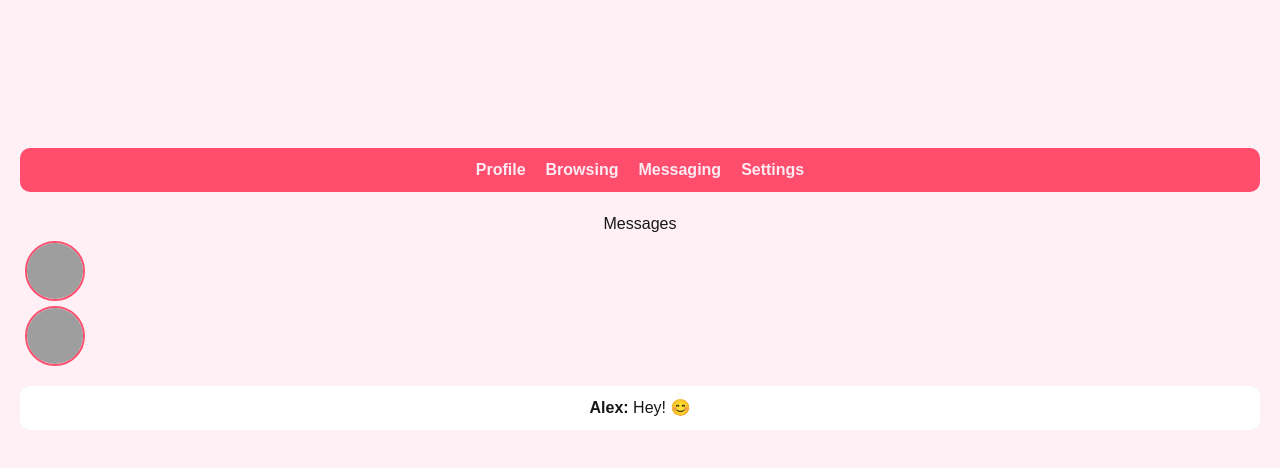
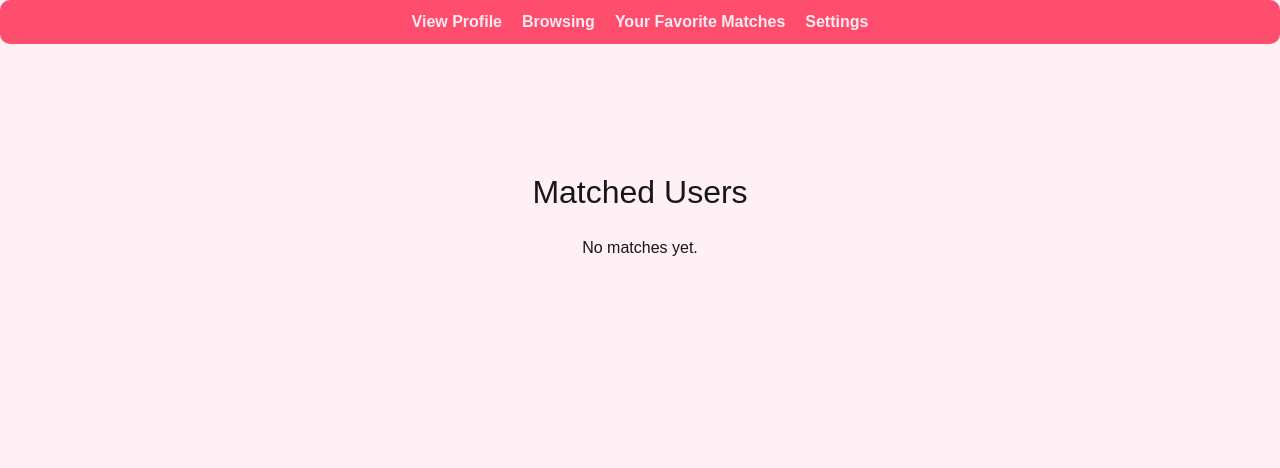
Before and after one commit to alecreates/Hackathon-2025, a Next.js app in the folder hackathon-2025/: page /messaging in a window 1280 px wide. Shown: the top 468 px of the page. Built offline with nearby package versions, Linux system fonts and the light colour scheme; grey boxes are pictures that could not be loaded.

Commit message:
More front end, nav bar editing, matches page

```diff
--- a/hackathon-2025/src/components/Browsing.module.css
+++ b/hackathon-2025/src/components/Browsing.module.css
@@ -64,6 +64,10 @@ transition: 0.3s;
 }
 
 .navbar {
+  position: fixed;
+  top: 0;           /* Keeps the navbar at the very top */
+  left: 0;
+  width: 100%;
   display: flex;
   justify-content: center;
   gap: 20px;
--- a/hackathon-2025/src/components/Messaging.module.css
+++ b/hackathon-2025/src/components/Messaging.module.css
@@ -27,6 +27,10 @@
   }
 
   .navbar {
+    position: fixed;
+  top: 0;           /* Keeps the navbar at the very top */
+  left: 0;
+  width: 100%;
   display: flex;
   justify-content: center;
   gap: 20px;
@@ -45,3 +49,63 @@
   .navbar a:hover {
     text-decoration: underline;
   }
+
+  /* Container for the matches page */
+.matchesContainer {
+  padding: 20px;
+  text-align: center;
+}
+
+/* Title of the page */
+.title {
+  font-size: 2rem;
+  margin-bottom: 20px;
+}
+
+/* Container for all cards */
+.cardContainer {
+  display: grid;
+  grid-template-columns: repeat(auto-fill, minmax(250px, 1fr)); /* Responsive grid layout */
+  gap: 20px;
+  justify-items: center;
+}
+
+/* Individual card styling */
+.card {
+  margin: 0 auto;
+  background-color: #fff;
+  border: 1px solid #ddd;
+  border-radius: 8px;
+  padding: 20px;
+  width: 250px;
+  box-shadow: 0 2px 5px rgba(0, 0, 0, 0.1);
+  text-align: left;
+}
+
+/* Profile picture styling */
+.profilePic {
+  width: 100%;
+  height: 150px;
+  object-fit: cover;
+  border-radius: 8px;
+  margin-bottom: 10px;
+}
+
+/* Styling for user name */
+.name {
+  font-size: 1.5rem;
+  font-weight: bold;
+  margin: 10px 0;
+}
+
+/* Styling for user email and birthday */
+.email, .birthday {
+  font-size: 1rem;
+  color: #555;
+  margin: 5px 0;
+}
+
+.removeButton:hover {
+  background-color: lightgray;
+  transition: 0.3s;
+}
--- a/hackathon-2025/src/components/Messaging.tsx
+++ b/hackathon-2025/src/components/Messaging.tsx
@@ -3,24 +3,82 @@
 
 import Link from "next/link";
 import styles from "./Messaging.module.css";
+import { useEffect, useState } from "react";
+
+interface User {
+  _id: string;
+  name: string;
+  email: string;
+  birthday: string;
+  bio: string;
+  image: string;
+  song1: string;
+  song2: string;
+  song3: string;
+  song4: string;
+  song5: string;
+}
+
 
 const Messaging = () => {
+  const [matches, setMatches] = useState<User[]>([]);
+
+  useEffect(() => {
+    // Retrieve the matched users from localStorage
+    const storedMatches = localStorage.getItem("matches");
+    if (storedMatches) {
+      setMatches(JSON.parse(storedMatches)); // Parse and set the matches array
+    }
+  }, []);
+
+
+  // Function to remove a user from the matches
+  const handleRemoveMatch = (userId: string) => {
+    const updatedMatches = matches.filter((user) => user._id !== userId); // Remove the user with the given userId
+    setMatches(updatedMatches); // Update state with the new matches list
+    localStorage.setItem("matches", JSON.stringify(updatedMatches)); // Update localStorage with the new matches
+  };
+
+
   return (
     <div className={styles.messagingContainer}>
       <nav className={styles.navbar}>
-        <Link href="/profile">Profile</Link>
+        <Link href="/profile">View Profile</Link>
         <Link href="/browsing">Browsing</Link>
-        <Link href="/messaging">Messaging</Link>
+        <Link href="/messaging">Your Favorite Matches</Link>
         <Link href="/settings">Settings</Link>
       </nav>
-      <h2>Messages</h2>
-      <div className={styles.matchesRow}>
-        <img src="/user1.jpg" alt="User" />
-        <img src="/user2.jpg" alt="User" />
-      </div>
-      <div className={styles.chatWindow}>
-        <p><strong>Alex:</strong> Hey! 😊</p>
-      </div>
+      <div className={styles.matchesContainer}>
+      <h2 className={styles.title}>Matched Users</h2>
+      {matches.length > 0 ? (
+        <div className={styles.cardContainer}>
+          {matches.map((user, index) => (
+            <div className={styles.card} key={user._id}>
+              <img
+                className={styles.profilePic}
+                src={user.image}
+                alt={`${user.name}'s profile`}
+              />
+              <h3 className={styles.name}>{user.name}</h3>
+              <a href={`mailto:${user.email}?subject=Hello&body=Hi ${user.name},%0A%0A`} >
+                {user.email}
+              </a>
+              <p className={styles.birthday}>Birthday: {new Date(user.birthday).toLocaleDateString()}</p>
+
+              {/* Remove button */}
+              <button
+                className={styles.removeButton}
+                onClick={() => handleRemoveMatch(user._id)}
+              >
+                Remove
+              </button>
+            </div>
+          ))}
+        </div>
+      ) : (
+        <p>No matches yet.</p>
+      )}
+    </div>
     </div>
   );
 };
--- a/hackathon-2025/src/components/Settings.module.css
+++ b/hackathon-2025/src/components/Settings.module.css
@@ -36,6 +36,10 @@
   }
 
   .navbar {
+    position: fixed;
+  top: 0;           /* Keeps the navbar at the very top */
+  left: 0;
+  width: 100%;
   display: flex;
   justify-content: center;
   gap: 20px;
--- a/hackathon-2025/src/components/Settings.tsx
+++ b/hackathon-2025/src/components/Settings.tsx
@@ -21,9 +21,9 @@ const Settings = () => {
   return (
     <div className={styles.settingsContainer}>
         <nav className={styles.navbar}>
-        <Link href="/profile">Profile</Link>
+        <Link href="/profile">View Profile</Link>
         <Link href="/browsing">Browsing</Link>
-        <Link href="/messaging">Messaging</Link>
+        <Link href="/messaging">Your Favorite Matches</Link>
         <Link href="/settings">Settings</Link>
       </nav>
       <h2>Settings</h2>
```
Also changed, not shown: hackathon-2025/src/components/Browsing.tsx (+30 -6 lines). Lines whose indentation alone changed are shown as unchanged.
